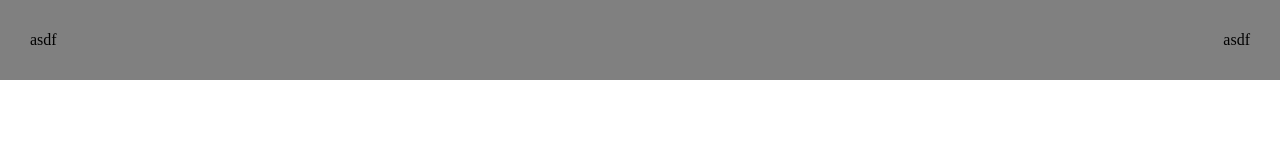
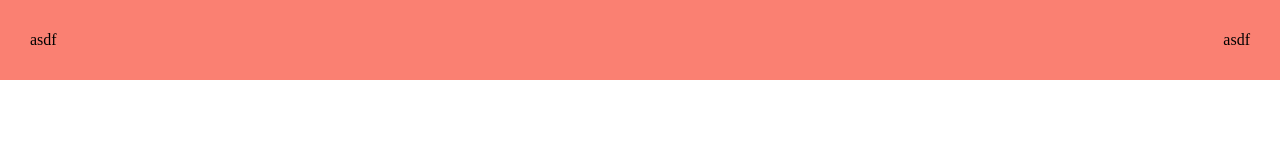
Before and after one commit to dhvhf/html-css-study, a plain HTML site: page index.html in a window 1280 px wide. Drawn offline with Linux system fonts and the light colour scheme.

Commit message:
css 배경 수정

```diff
--- a/style.css
+++ b/style.css
@@ -7,7 +7,7 @@ nav {
   width: 100%;
   display: flex;
   align-items: center;
-  background: gray;
+  background: salmon;
   height: 80px;
   justify-content: space-between;
 }
```
